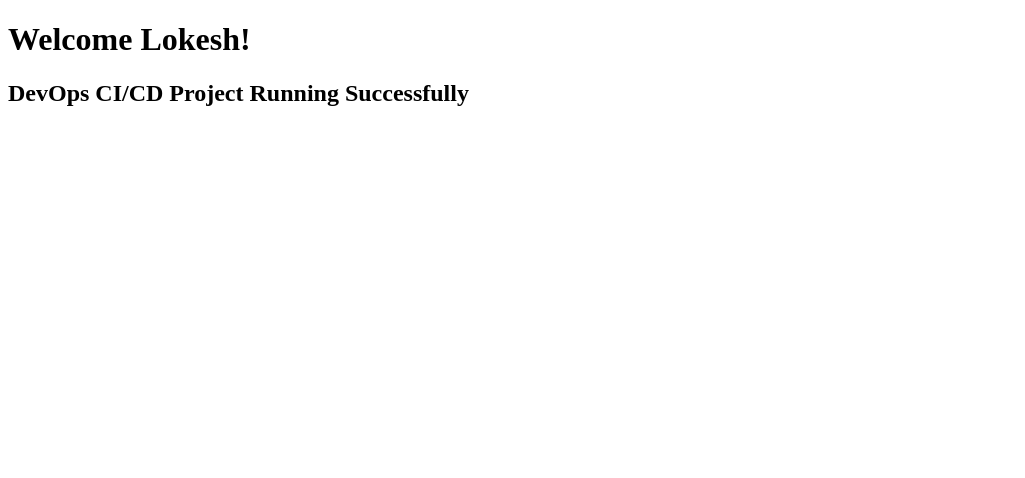
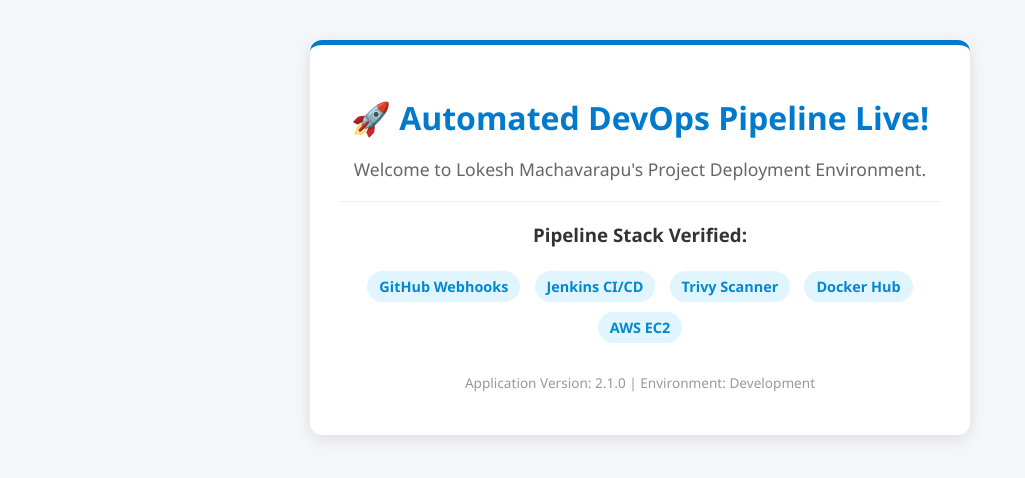
Before and after one commit to Lokeshmachavarapu/Flask_application, a Flask app: page / in a window 1280 px wide. Shown: the top 478 px of the page, without its empty margins (0-1025 px from the left). Run offline with Flask 3, Linux system fonts and the light colour scheme.

Commit message:
UI upgrade modified via vim on server

```diff
--- a/app/templates/index.html
+++ b/app/templates/index.html
@@ -1,10 +1,35 @@
 <!DOCTYPE html>
-<html>
+<html lang="en">
 <head>
-    <title>DevOps Project</title>
+    <meta charset="UTF-8">
+    <meta name="viewport" content="width=device-width, initial-scale=1.0">
+    <title>Lokesh | DevOps CI/CD Showcase</title>
+    <style>
+        body { font-family: 'Segoe UI', Arial, sans-serif; background-color: #f4f6f9; color: #333; margin: 0; padding: 40px; text-align: center; }
+        .card { background: white; max-width: 600px; margin: 0 auto; padding: 30px; border-radius: 12px; box-shadow: 0 4px 15px rgba(0,0,0,0.1); border-top: 5px solid #007acc; }
+        h1 { color: #007acc; margin-bottom: 5px; }
+        p { color: #666; font-size: 1.1em; }
+        .badge { display: inline-block; background: #e1f5fe; color: #0288d1; padding: 6px 12px; border-radius: 20px; font-weight: bold; font-size: 0.9em; margin: 5px; }
+        .footer { margin-top: 25px; font-size: 0.85em; color: #999; }
+    </style>
 </head>
 <body>
-    <h1>Welcome Lokesh!</h1>
-    <h2>DevOps CI/CD Project Running Successfully</h2>
+
+    <div class="card">
+        <h1>🚀 Automated DevOps Pipeline Live!</h1>
+        <p>Welcome to Lokesh Machavarapu's Project Deployment Environment.</p>
+
+        <hr style="border: 0; border-top: 1px solid #eee; margin: 20px 0;">
+
+        <h3>Pipeline Stack Verified:</h3>
+        <span class="badge">GitHub Webhooks</span>
+        <span class="badge">Jenkins CI/CD</span>
+        <span class="badge">Trivy Scanner</span>
+        <span class="badge">Docker Hub</span>
+        <span class="badge">AWS EC2</span>
+
+        <p class="footer">Application Version: {{ version }} | Environment: {{ environment }}</p>
+    </div>
+
 </body>
 </html>
```
